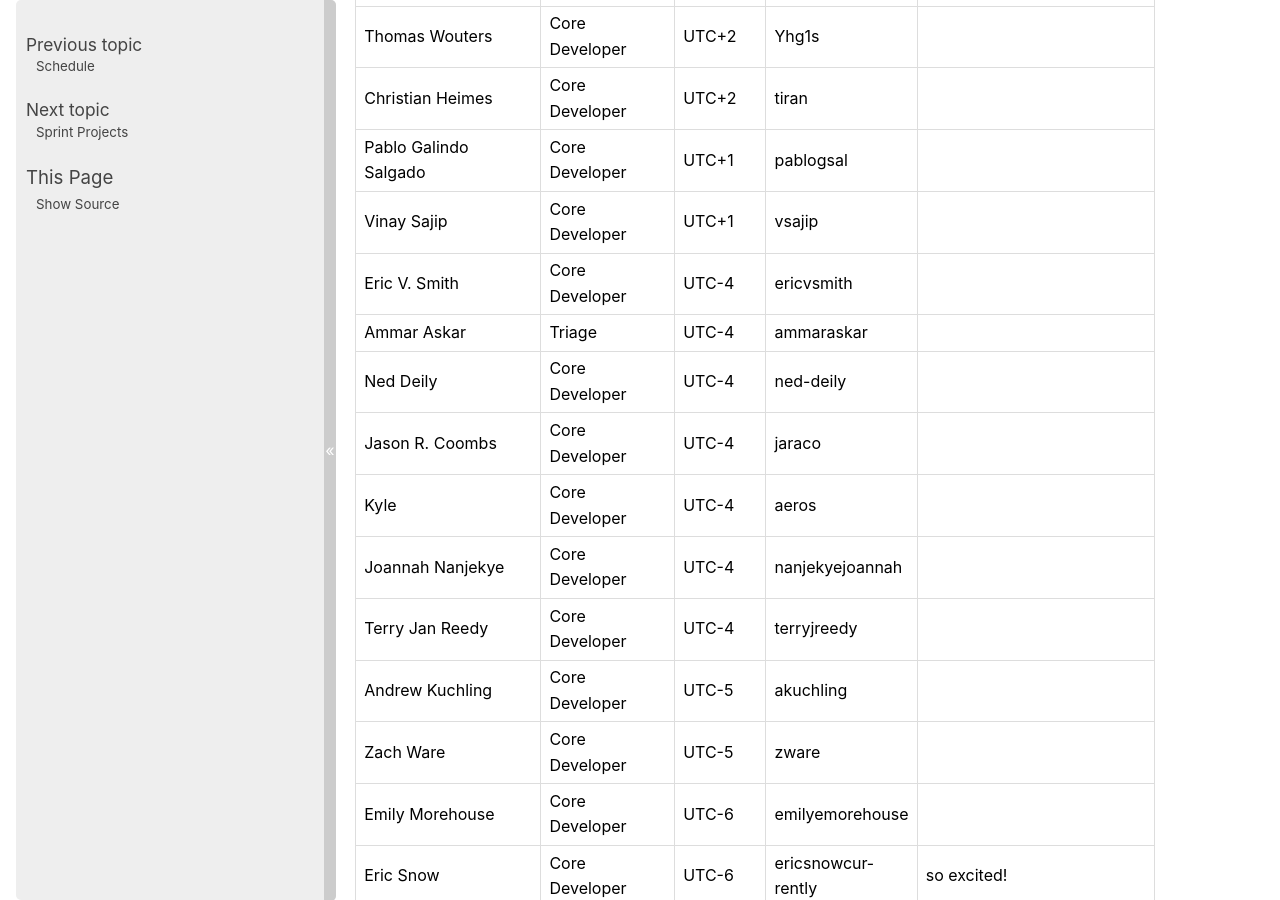
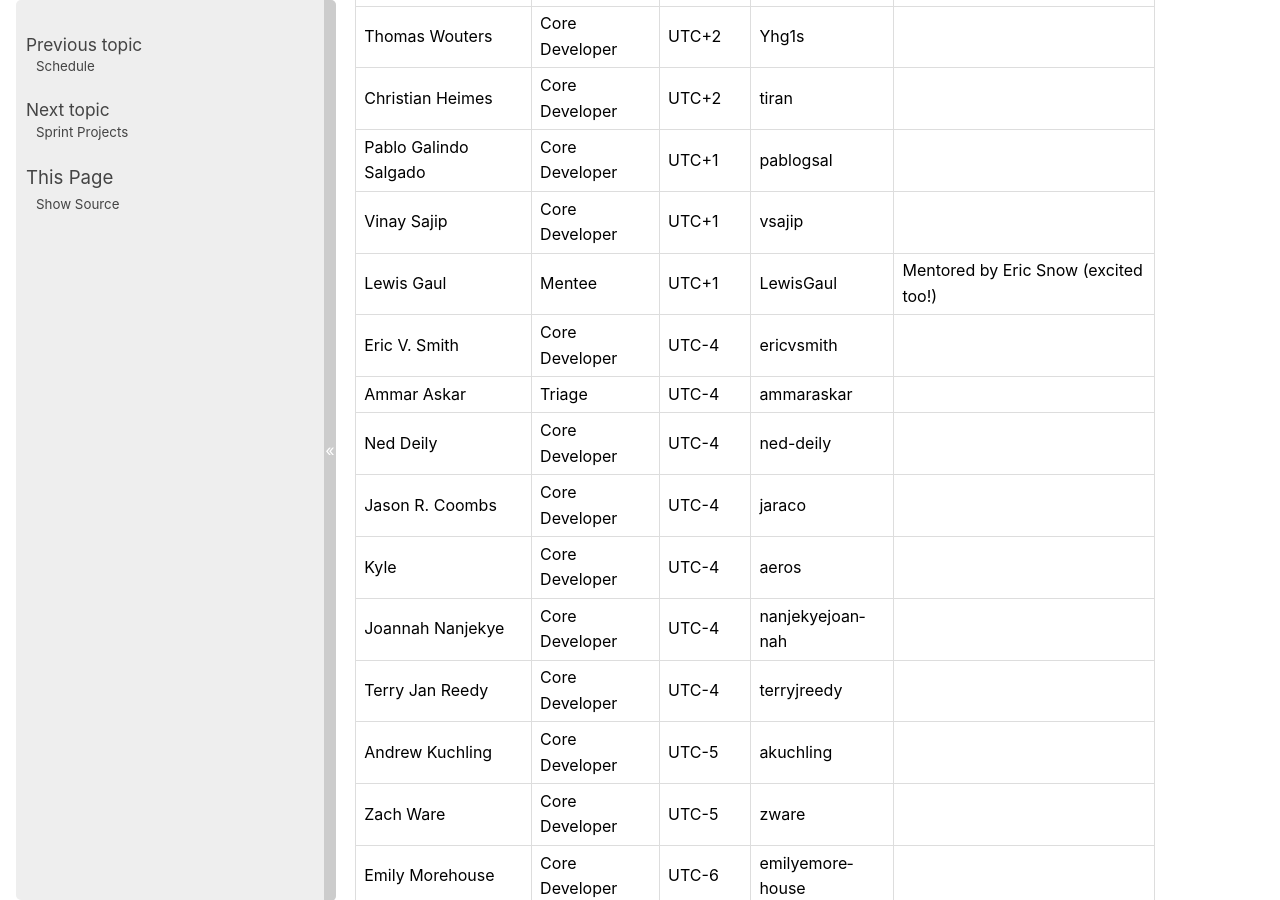
Before and after one commit to python/core-sprint, a Sphinx documentation site: the page built from docs/participants.rst, in a window 1280 px wide and 900 px high, scrolled down 1373 px. Built offline with Sphinx 7.4.7, drawn with Linux system fonts in a browser that asks for light colours.

Commit message:
Add LewisGaul to participants (#42)
Co-authored-by: Lewis Gaul <lewis.gaul@gmail.com>

```diff
--- a/docs/participants.rst
+++ b/docs/participants.rst
@@ -71,6 +71,8 @@ creating a pull request. You'll want to add yourself to :ref:`participants`,
 +------------------------+-------------------+-----------+-------------------+--------------------------------------+
 | Vinay Sajip            | Core Developer    | UTC+1     | vsajip            |                                      |
 +------------------------+-------------------+-----------+-------------------+--------------------------------------+
+| Lewis Gaul             | Mentee            | UTC+1     | LewisGaul         | Mentored by Eric Snow (excited too!) |
++------------------------+-------------------+-----------+-------------------+--------------------------------------+
 | Eric V. Smith          | Core Developer    | UTC-4     | ericvsmith        |                                      |
 +------------------------+-------------------+-----------+-------------------+--------------------------------------+
 | Ammar Askar            | Triage            | UTC-4     | ammaraskar        |                                      |
--- a/docs/projects.rst
+++ b/docs/projects.rst
@@ -26,6 +26,7 @@ C-API/runtime/subinterpreters
 - Eric Snow
 - Hai Shi
 - Gregory P. Smith
+- Lewis Gaul
 
 `C-API/subinterpreters Notes <https://docs.google.com/document/d/1tkaE7tgNjlUxprRSUZm0L8o3JRQldNFiOTV1alkVEHI/edit?usp=sharing>`_.
 
```
